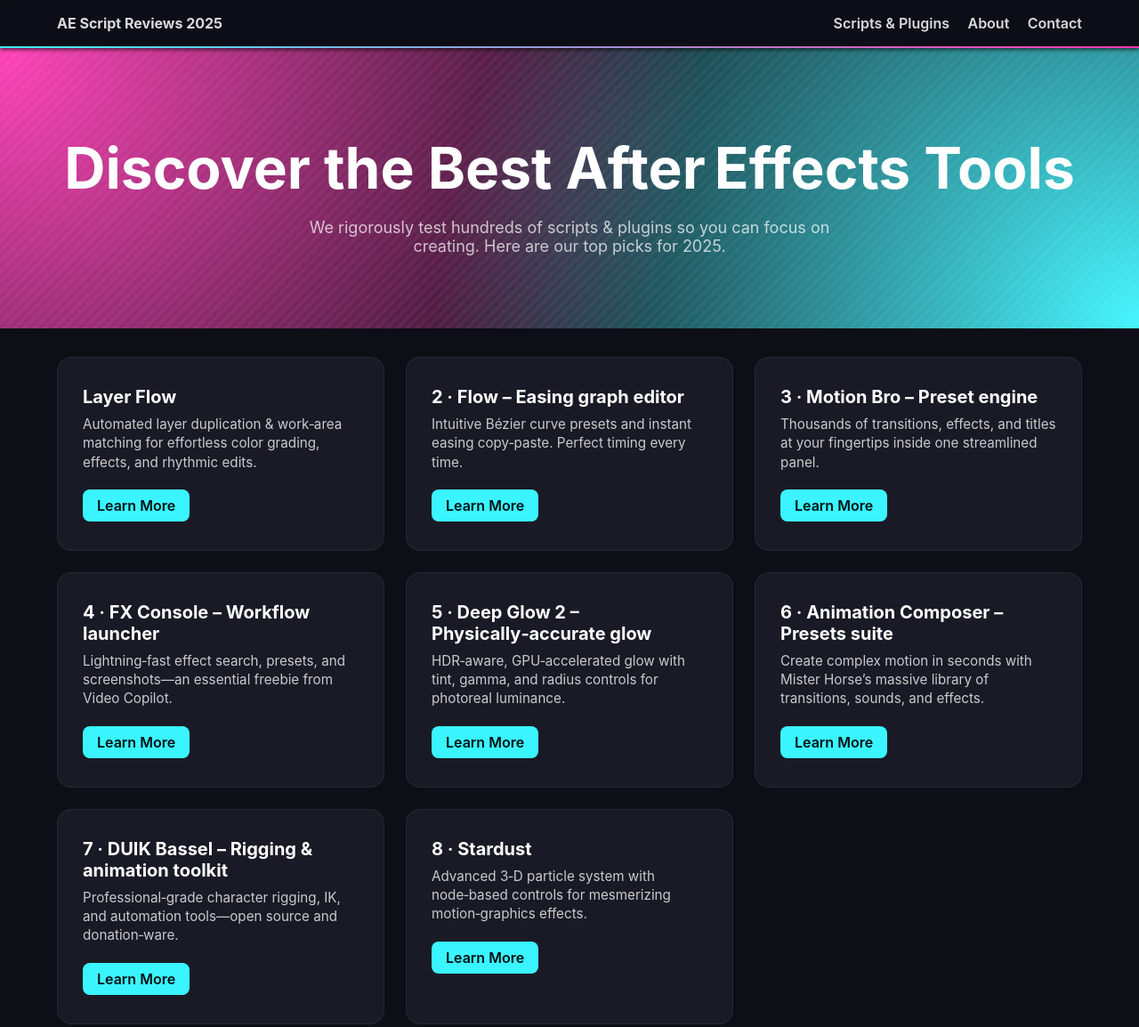
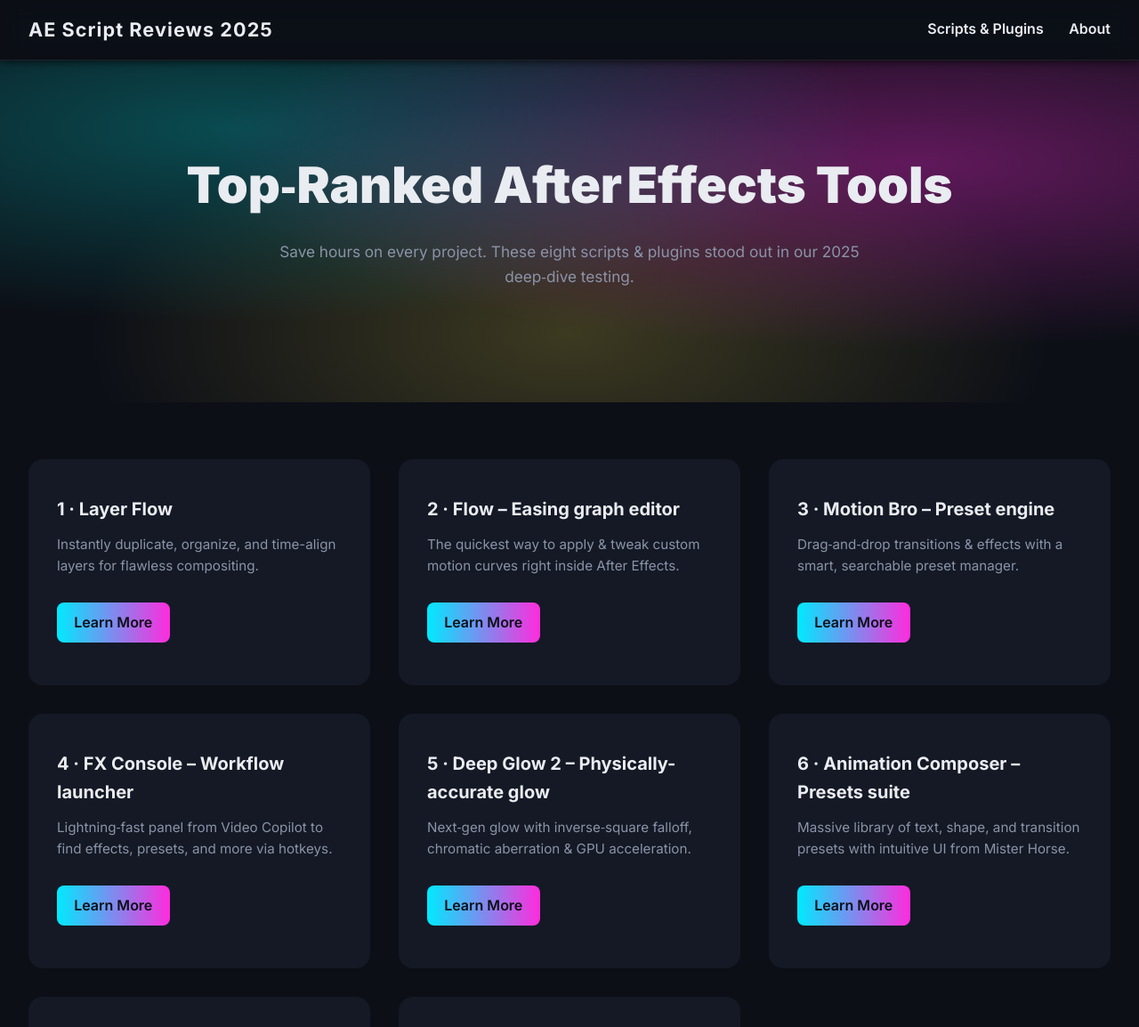
Before and after one commit to aescriptreviews/aescriptreviews.github.io, a plain HTML site: page index.html in a window 1280 px wide. Shown: the top 1154 px of the page at 89% size. Drawn offline with Linux system fonts and the light colour scheme.

Commit message:
Update index.html

```diff
--- a/index.html
+++ b/index.html
@@ -7,19 +7,27 @@
     <title>AE Script Reviews 2025 – Best After Effects Scripts & Plugins</title>
     <meta name="description" content="Hands‑on reviews of the most powerful After Effects scripts and plugins. We test hundreds so you don’t have to—discover the very best tools for 2025." />
 
-    <!-- 🔥 Vibrant Theme → midnight + neon accents -->
+    <!-- Favicon -->
+    <link rel="icon" href="favicon.ico" />
+
+    <!-- Google Fonts -->
+    <link href="https://fonts.googleapis.com/css2?family=Inter:wght@300;400;600;700;900&display=swap" rel="stylesheet" />
+
     <style>
       :root {
-        --midnight: #0e0e16;
-        --card-bg: #1a1a26;
-        --text-main: #ffffffd9;
-        --hot-pink: #ff38b0;
-        --electric-cyan: #3af5ff;
-        --glow-spread: 12px;
+        --midnight: #0c0f16;
+        --card-bg: #141925;
+        --cyan: #00eaff;
+        --pink: #ff2bdd;
+        --yellow: #ffe54c;
+        --text: #e9ecf1;
+        --muted: #8b93a7;
       }
 
       * {
         box-sizing: border-box;
+        margin: 0;
+        padding: 0;
       }
 
       html {
@@ -28,223 +36,226 @@
       }
 
       body {
-        margin: 0;
         font-family: "Inter", sans-serif;
         background: var(--midnight);
-        color: var(--text-main);
+        color: var(--text);
+        line-height: 1.6;
+        min-height: 100vh;
       }
 
-      /* Sticky Frosted Header */
+      /* Sticky Glass Header */
       header {
         position: sticky;
         top: 0;
         z-index: 1000;
         backdrop-filter: blur(12px) saturate(160%);
-        background: rgba(14, 14, 22, 0.6);
-        box-shadow: 0 2px 4px rgba(0, 0, 0, 0.6);
-        border-bottom: 2px solid transparent;
-        border-image: linear-gradient(90deg, var(--electric-cyan), var(--hot-pink)) 1;
-        animation: slideDown 0.6s ease 0s 1 both;
-      }
-      @keyframes slideDown {
-        from { transform: translateY(-100%); }
-        to { transform: translateY(0); }
-      }
-
-      .container {
-        width: min(1200px, 90%);
-        margin-inline: auto;
-        padding: 1rem 0;
+        background: rgba(12, 15, 22, 0.8);
+        border-bottom: 1px solid rgba(255, 255, 255, 0.08);
+        box-shadow: 0 2px 8px rgba(0, 0, 0, 0.6);
+        padding: 1rem 2rem;
         display: flex;
         align-items: center;
         justify-content: space-between;
       }
 
+      header h1 {
+        font-size: 1.35rem;
+        font-weight: 700;
+        letter-spacing: 0.05em;
+      }
+
       nav a {
-        color: var(--text-main);
+        color: var(--text);
         text-decoration: none;
-        margin-left: 1rem;
+        margin-left: 1.5rem;
         font-weight: 600;
+        position: relative;
       }
-      nav a:hover {
-        color: var(--electric-cyan);
+
+      nav a::after {
+        content: "";
+        position: absolute;
+        left: 0;
+        bottom: -4px;
+        width: 0;
+        height: 2px;
+        background: linear-gradient(90deg, var(--cyan), var(--pink));
+        transition: width 0.3s ease;
+      }
+
+      nav a:hover::after {
+        width: 100%;
       }
 
       /* Hero Banner */
       .hero {
-        padding: 6rem 1rem 4rem;
+        padding: 6rem 2rem 8rem;
         text-align: center;
-        background: radial-gradient(circle at top left, var(--hot-pink), transparent 60%),
-                    radial-gradient(circle at bottom right, var(--electric-cyan), transparent 60%),
+        background: radial-gradient(at 20% 20%, rgba(0, 255, 255, 0.25) 0%, transparent 50%),
+          radial-gradient(at 80% 30%, rgba(255, 43, 221, 0.35) 0%, transparent 55%),
+          radial-gradient(at 50% 80%, rgba(255, 229, 76, 0.2) 0%, transparent 60%),
           var(--midnight);
-        background-blend-mode: screen;
-        position: relative;
-      }
-      .hero::after {
-        content: "";
-        position: absolute;
-        inset: 0;
-        background: repeating-linear-gradient(135deg, rgba(255,255,255,0.04) 0 4px, transparent 4px 8px);
-        pointer-events: none;
-      }
-      .hero h1 {
-        font-size: clamp(2.5rem, 5vw, 4rem);
-        margin: 0;
-        color: #fff;
-      }
-      .hero p {
-        max-width: 55ch;
-        margin-inline: auto;
-        font-size: 1.125rem;
-        opacity: 0.85;
+        background-repeat: no-repeat;
       }
 
-      /* Tools Grid */
-      .tools {
-        display: grid;
-        grid-template-columns: repeat(auto-fit, minmax(300px, 1fr));
-        gap: 1.5rem;
-        width: min(1200px, 90%);
-        margin: 2rem auto 4rem;
+      .hero h2 {
+        font-size: clamp(2.2rem, 5vw, 3.5rem);
+        font-weight: 900;
+        margin-bottom: 1rem;
       }
 
-      .tool-card {
-        background: var(--card-bg);
-        border-radius: 1rem;
-        padding: 2rem 1.75rem;
-        transition: transform 0.3s ease, box-shadow 0.3s ease, border 0.3s ease;
-        border: 1px solid rgba(255,255,255,0.06);
-      }
-      .tool-card:hover {
-        transform: translateY(-6px);
-        box-shadow: 0 0 var(--glow-spread) var(--electric-cyan), 0 0 calc(var(--glow-spread)*1.6) var(--hot-pink);
-        border-color: var(--electric-cyan);
+      .hero p {
+        font-size: 1.075rem;
+        color: var(--muted);
+        max-width: 680px;
+        margin: 0 auto;
       }
 
-      .tool-card h3 {
-        margin-top: 0;
-        margin-bottom: 0.5rem;
+      /* Grid Section */
+      section.tools {
+        padding: 4rem 2rem 6rem;
+        scroll-margin-top: 6rem;
+      }
+
+      .grid {
+        display: grid;
+        grid-template-columns: repeat(auto-fill, minmax(300px, 1fr));
+        gap: 2rem;
+        width: 100%;
+        max-width: 1400px;
+        margin: 0 auto;
+      }
+
+      .card {
+        position: relative;
+        background: var(--card-bg);
+        border-radius: 16px;
+        padding: 2.5rem 2rem 3rem;
+        overflow: hidden;
+        transition: transform 0.35s ease, box-shadow 0.35s ease, filter 0.35s ease;
+      }
+
+      .card:hover {
+        transform: translateY(-6px) scale(1.03);
+        box-shadow: 0 0 12px rgba(0, 234, 255, 0.6), 0 0 24px rgba(255, 43, 221, 0.45);
+        filter: brightness(1.15) saturate(120%);
+      }
+
+      .card h3 {
         font-size: 1.25rem;
-        color: #fff;
+        font-weight: 700;
+        margin-bottom: 0.75rem;
       }
-      .tool-card p {
-        margin: 0 0 1.25rem;
+
+      .card p {
+        color: var(--muted);
         font-size: 0.95rem;
-        line-height: 1.4;
-        opacity: 0.9;
+        margin-bottom: 1.5rem;
+        min-height: 3.5em;
       }
-      .tool-card a.btn {
+
+      .card a.cta {
         display: inline-block;
-        background: var(--electric-cyan);
-        color: #001014;
-        padding: 0.5rem 1rem;
-        border-radius: 0.5rem;
         font-weight: 600;
+        padding: 0.6rem 1.2rem;
+        border-radius: 8px;
+        color: #0c0f16;
+        background: linear-gradient(90deg, var(--cyan), var(--pink));
         text-decoration: none;
+        transition: opacity 0.3s ease;
       }
-      .tool-card a.btn:hover {
-        background: var(--hot-pink);
-        color: #001014;
+
+      .card a.cta:hover {
+        opacity: 0.85;
       }
 
       /* Footer */
       footer {
-        padding: 3rem 1rem;
+        padding: 2rem;
         text-align: center;
         font-size: 0.9rem;
-        background: #111119;
-        color: #ffffffa6;
+        color: var(--muted);
       }
-      footer a { color: var(--electric-cyan); }
     </style>
   </head>
   <body>
     <header>
-      <div class="container">
-        <strong>AE Script Reviews 2025</strong>
+      <h1>AE Script Reviews 2025</h1>
       <nav>
-          <a href="#tools">Scripts & Plugins</a>
+        <a href="#tools">Scripts & Plugins</a>
         <a href="#about">About</a>
-          <a href="mailto:aescriptreviews2025@gmail.com">Contact</a>
       </nav>
-      </div>
     </header>
 
-    <!-- Hero -->
-    <section class="hero" id="hero">
-      <h1>Discover the Best After Effects Tools</h1>
-      <p>We rigorously test hundreds of scripts & plugins so you can focus on creating. Here are our top picks for 2025.</p>
+    <section class="hero">
+      <h2>Top‑Ranked After Effects Tools</h2>
+      <p>Save hours on every project. These eight scripts & plugins stood out in our 2025 deep‑dive testing.</p>
     </section>
 
     <!-- Tools Grid -->
-    <section class="tools" id="tools">
-      <!-- 1 | Layer Flow – no number shown -->
-      <article class="tool-card">
-        <h3>Layer Flow</h3>
-        <p>Automated layer duplication & work‑area matching for effortless color grading, effects, and rhythmic edits.</p>
-        <a class="btn" href="https://www.layerflow.shop" target="_blank" rel="noopener">Learn More</a>
-      </article>
-
-      <!-- 2 · Flow -->
-      <article class="tool-card">
+    <section id="tools" class="tools">
+      <div class="grid">
+        <!-- 1 -->
+        <div class="card">
+          <h3>1 · Layer Flow</h3>
+          <p>Instantly duplicate, organize, and time-align layers for flawless compositing.</p>
+          <a class="cta" href="https://www.layerflow.shop" target="_blank" rel="noopener">Learn More</a>
+        </div>
+        <!-- 2 -->
+        <div class="card">
           <h3>2 · Flow – Easing graph editor</h3>
-        <p>Intuitive Bézier curve presets and instant easing copy‑paste. Perfect timing every time.</p>
-        <a class="btn" href="https://aescripts.com/flow/" target="_blank" rel="noopener">Learn More</a>
-      </article>
-
-      <!-- 3 · Motion Bro -->
-      <article class="tool-card">
+          <p>The quickest way to apply &amp; tweak custom motion curves right inside After Effects.</p>
+          <a class="cta" href="https://aescripts.com/flow" target="_blank" rel="noopener">Learn More</a>
+        </div>
+        <!-- 3 -->
+        <div class="card">
           <h3>3 · Motion Bro – Preset engine</h3>
-        <p>Thousands of transitions, effects, and titles at your fingertips inside one streamlined panel.</p>
-        <a class="btn" href="https://motionbro.net" target="_blank" rel="noopener">Learn More</a>
-      </article>
-
-      <!-- 4 · FX Console -->
-      <article class="tool-card">
+          <p>Drag‑and‑drop transitions &amp; effects with a smart, searchable preset manager.</p>
+          <a class="cta" href="https://motionbro.net" target="_blank" rel="noopener">Learn More</a>
+        </div>
+        <!-- 4 -->
+        <div class="card">
           <h3>4 · FX Console – Workflow launcher</h3>
-        <p>Lightning‑fast effect search, presets, and screenshots—an essential freebie from Video Copilot.</p>
-        <a class="btn" href="https://www.videocopilot.net/blog/2017/10/new-fx-console-plug-in/" target="_blank" rel="noopener">Learn More</a>
-      </article>
-
-      <!-- 5 · Deep Glow 2 -->
-      <article class="tool-card">
-        <h3>5 · Deep Glow 2 – Physically‑accurate glow</h3>
-        <p>HDR‑aware, GPU‑accelerated glow with tint, gamma, and radius controls for photoreal luminance.</p>
-        <a class="btn" href="https://aescripts.com/deep-glow/" target="_blank" rel="noopener">Learn More</a>
-      </article>
-
-      <!-- 6 · Animation Composer -->
-      <article class="tool-card">
+          <p>Lightning‑fast panel from Video Copilot to find effects, presets, and more via hotkeys.</p>
+          <a class="cta" href="https://www.videocopilot.net/blog/2017/10/new-fx-console-plug-in-for-after-effects/" target="_blank" rel="noopener">Learn More</a>
+        </div>
+        <!-- 5 -->
+        <div class="card">
+          <h3>5 · Deep Glow 2 – Physically-accurate glow</h3>
+          <p>Next‑gen glow with inverse‑square falloff, chromatic aberration &amp; GPU acceleration.</p>
+          <a class="cta" href="https://aescripts.com/deep-glow/" target="_blank" rel="noopener">Learn More</a>
+        </div>
+        <!-- 6 -->
+        <div class="card">
           <h3>6 · Animation Composer – Presets suite</h3>
-        <p>Create complex motion in seconds with Mister Horse’s massive library of transitions, sounds, and effects.</p>
-        <a class="btn" href="https://misterhorse.com/animation-composer" target="_blank" rel="noopener">Learn More</a>
-      </article>
-
-      <!-- 7 · DUIK Bassel -->
-      <article class="tool-card">
+          <p>Massive library of text, shape, and transition presets with intuitive UI from Mister Horse.</p>
+          <a class="cta" href="https://misterhorse.com/animation-composer" target="_blank" rel="noopener">Learn More</a>
+        </div>
+        <!-- 7 -->
+        <div class="card">
           <h3>7 · DUIK Bassel – Rigging & animation toolkit</h3>
-        <p>Professional‑grade character rigging, IK, and automation tools—open source and donation‑ware.</p>
-        <a class="btn" href="https://forum.rainboxlab.org/" target="_blank" rel="noopener">Learn More</a>
-      </article>
-
-      <!-- 8 · Stardust -->
-      <article class="tool-card">
+          <p>Open‑source powerhouse for character rigs, IK, and advanced animation automation.</p>
+          <a class="cta" href="https://forum.rainboxlab.org" target="_blank" rel="noopener">Learn More</a>
+        </div>
+        <!-- 8 -->
+        <div class="card">
           <h3>8 · Stardust</h3>
-        <p>Advanced 3‑D particle system with node‑based controls for mesmerizing motion‑graphics effects.</p>
-        <a class="btn" href="https://www.superluminal.tv/stardust/" target="_blank" rel="noopener">Learn More</a>
-      </article>
+          <p>Modular 3‑D particle system &amp; VFX environment all inside After Effects.</p>
+          <a class="cta" href="https://www.superluminal.tv/stardust" target="_blank" rel="noopener">Learn More</a>
+        </div>
+      </div>
     </section>
 
     <!-- About Section -->
-    <section id="about" class="container" style="margin-bottom:4rem;">
-      <h2>About Us</h2>
-      <p>AE Script Reviews is a small, independent team of professional motion designers who love tinkering with new tools. We install, stress‑test, and benchmark every After Effects script & plugin we can get our hands on—then share honest, in‑depth reviews so you can skip the guesswork.</p>
-      <p>Have a tool you’d like us to test? <a href="mailto:aescriptreviews2025@gmail.com">Email us</a>.</p>
+    <section id="about" style="padding: 4rem 2rem; background: #0f131d;">
+      <h2 style="text-align:center; font-size: 2rem; font-weight: 800; margin-bottom: 1rem;">About Us</h2>
+      <p style="max-width: 840px; margin: 0 auto; font-size: 1.05rem; color: var(--muted); line-height: 1.75;">
+        We are an independent collective of motion designers and post‑production engineers dedicated to finding the very best workflow tools. Each year we run extensive hands‑on tests—benchmarking speed, usability, and creativity—to shortlist the scripts & plugins that genuinely save time and elevate your work. Have a recommendation or question? Reach us at <a href="mailto:aescriptreviews2025@gmail.com" style="color: var(--cyan); text-decoration:none;">aescriptreviews2025@gmail.com</a>.
+      </p>
     </section>
 
     <footer>
-      © 2025 AE Script Reviews. Built with ❤️ in Chicago.<br />
-      Not affiliated with Adobe® After Effects®.
+      © 2025 AE Script Reviews. All product names, logos, and brands are property of their respective owners.
     </footer>
   </body>
 </html>
```
Lines whose indentation alone changed are shown as unchanged.
